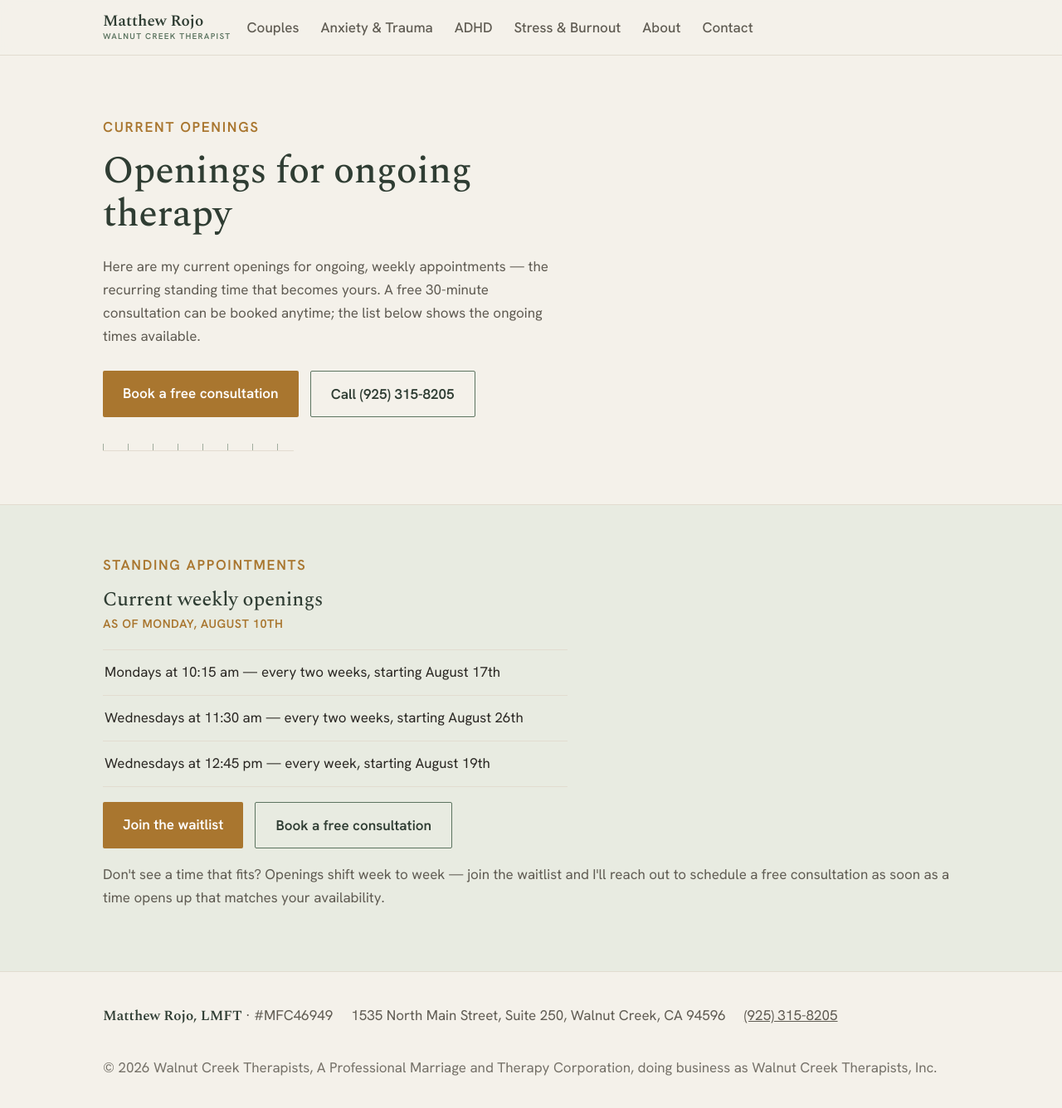
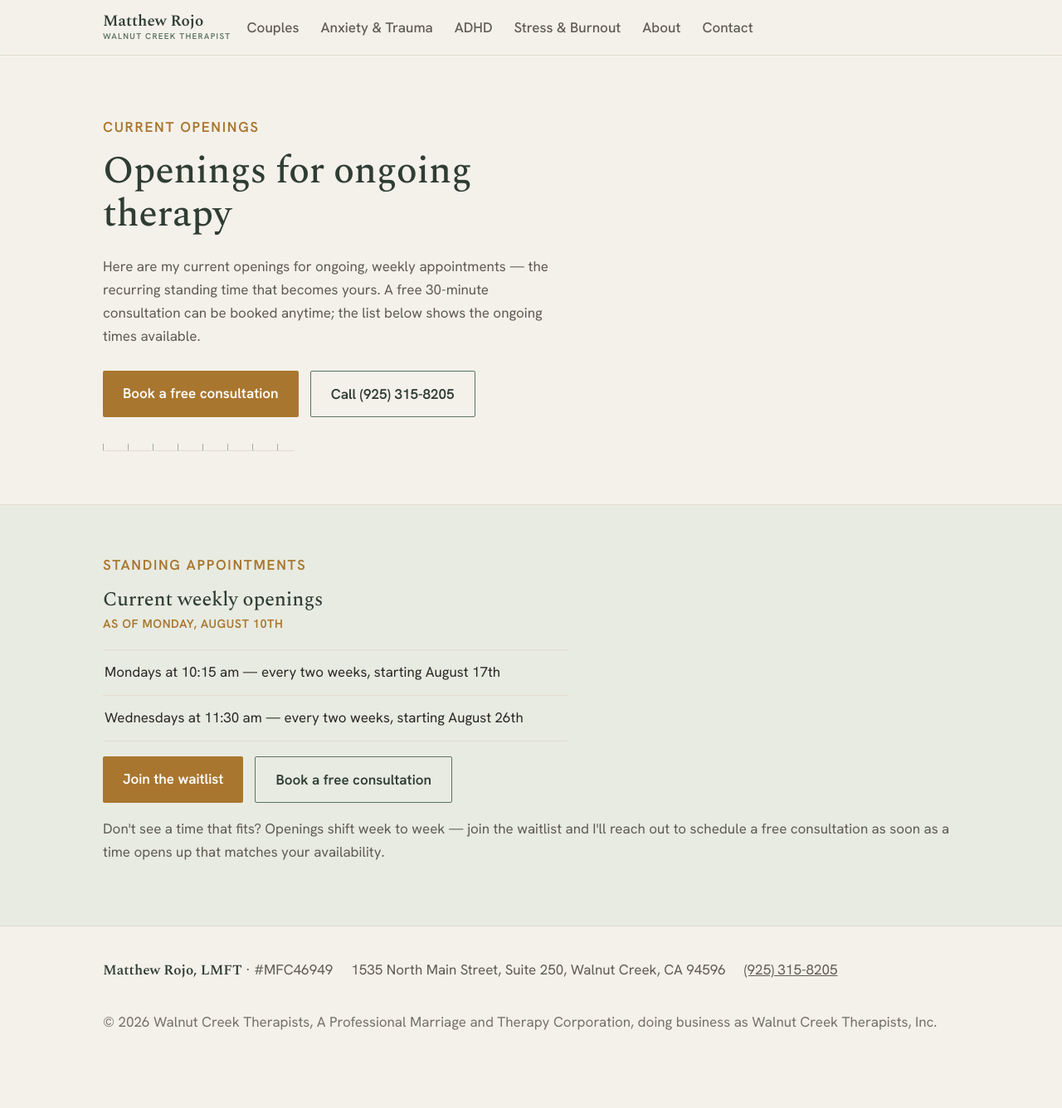
Before and after one commit to walnutcreektherapist/walnutcreektherapist.github.io, a Jekyll site: the page built from openings.html, in a window 1280 px wide and 1339 px high. Shown: the top 1336 px of the window at 83% size. Built offline with Jekyll 4.4.1, drawn with Linux system fonts in a browser that asks for light colours.

Commit message:
Comment out Wednesday 12:45 pm time slot
Comment out the Wednesday 12:45 pm slot in the config.

```diff
--- a/_config.yml
+++ b/_config.yml
@@ -66,7 +66,7 @@ openings:
     - "Mondays at 10:15 am — every two weeks, starting August 17th"
     # - "Tuesdays at 10:15 am — every two weeks, starting August 11th"
     - "Wednesdays at 11:30 am — every two weeks, starting August 26th"
-    - "Wednesdays at 12:45 pm — every week, starting August 19th"
+    # - "Wednesdays at 12:45 pm — every week, starting August 19th"
     # - "Thursdays at 2:30 pm — every two weeks, starting August 27th"
 
 # Paste your exact Psychology Today and Facebook URLs to finish consolidating your identity.
```
